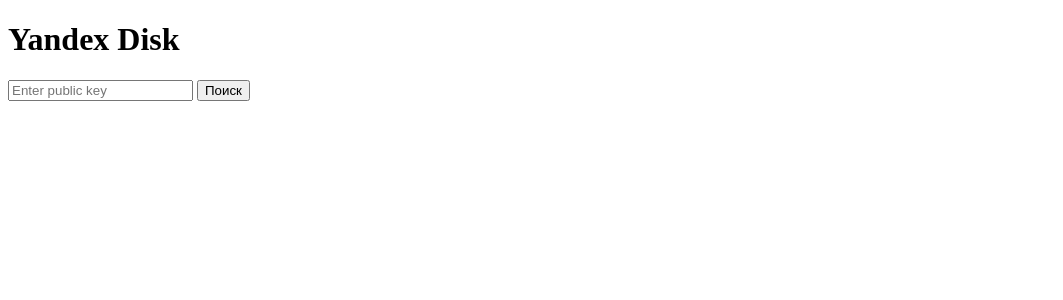
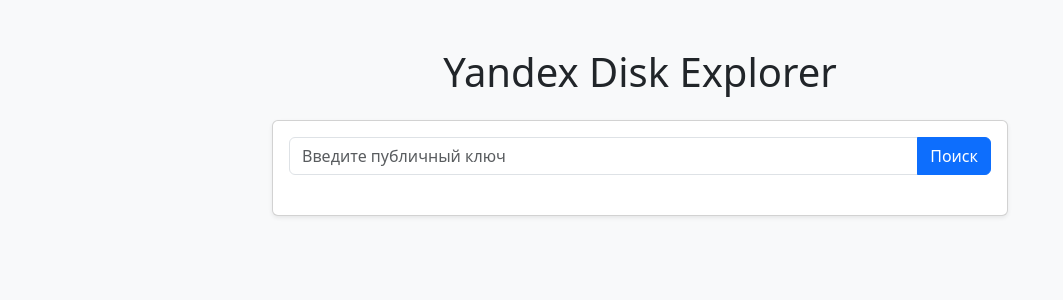
Before and after one commit to AlikOsta/testProject_MYCEGO, a Django app: page / in a window 1280 px wide. Shown: the top 300 px of the page, without its empty margins (0-1063 px from the left). Run offline with Django 5.2, Linux system fonts and the light colour scheme.

Commit message:
подключение бутстрап и изменение шаблона

```diff
--- a/app/templates/app/file_list.html
+++ b/app/templates/app/file_list.html
@@ -4,22 +4,53 @@
     <meta charset="UTF-8">
     <meta name="viewport" content="width=device-width, initial-scale=1.0">
     <title>Yandex Disk</title>
+
+    <link href="https://cdn.jsdelivr.net/npm/bootstrap@5.3.2/dist/css/bootstrap.min.css" rel="stylesheet">
 </head>
-<body>
+<body class="bg-light">
+    <div class="container py-5">
+        <div class="row justify-content-center">
+            <div class="col-md-8">
+                <h1 class="text-center mb-4">Yandex Disk Explorer</h1>
 
-    <h1>Yandex Disk</h1>
-    <form method="get">
-        <input type="text" name="public_key" placeholder="Enter public key" value="{{ public_key }}" />
-        <button type="submit">Поиск</button>
-    </form>
-    <ul>
-        {% for file in files %}
-            <li>
-                {{ file.name }} ({{ file.type }})
-                <a href="{% url 'app:download_file' %}?public_key={{ public_key }}&path={{ file.path }}" target="_blank">Скачать</a>
-            </li>
-        {% endfor %}
-    </ul>
+                <div class="card shadow-sm">
+                    <div class="card-body">
+                        <form method="get" class="mb-4">
+                            <div class="input-group">
+                                <input type="text" class="form-control" name="public_key"
+                                       placeholder="Введите публичный ключ" value="{{ public_key }}" />
+                                <button class="btn btn-primary" type="submit">Поиск</button>
+                            </div>
+                        </form>
 
+                        {% if files %}
+                            <ul class="list-group">
+                                {% for file in files %}
+                                    <li class="list-group-item d-flex justify-content-between align-items-center">
+                                        <div>
+                                            <i class="bi bi-file-earmark me-2"></i>
+                                            {{ file.name }}
+                                            <span class="badge bg-secondary">{{ file.type }}</span>
+                                        </div>
+                                        <a href="{% url 'app:download_file' %}?public_key={{ public_key }}&path={{ file.path }}"
+                                           class="btn btn-outline-primary btn-sm" target="_blank">
+                                            Скачать
+                                        </a>
+                                    </li>
+                                {% endfor %}
+                            </ul>
+                        {% else %}
+                            {% if public_key %}
+                                <div class="alert alert-info">Файлы не найдены</div>
+                            {% endif %}
+                        {% endif %}
+                    </div>
+                </div>
+            </div>
+        </div>
+    </div>
+
+
+    <script src="https://cdn.jsdelivr.net/npm/bootstrap@5.3.2/dist/js/bootstrap.bundle.min.js"></script>
 </body>
 </html>
--- a/ya_disk/settings.py
+++ b/ya_disk/settings.py
@@ -38,6 +38,7 @@
     'django.contrib.messages',
     'django.contrib.staticfiles',
     'app',
+    'django_bootstrap5'
 ]
 
 MIDDLEWARE = [
```
